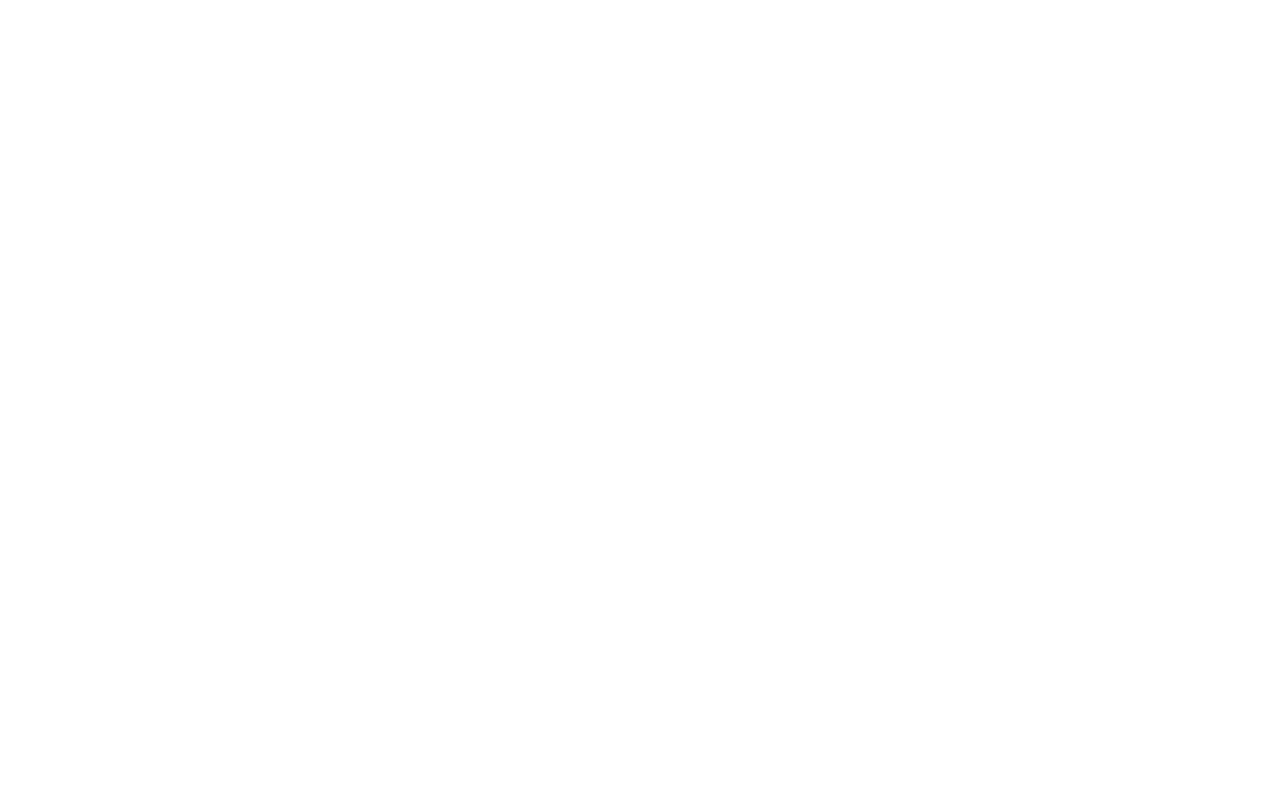
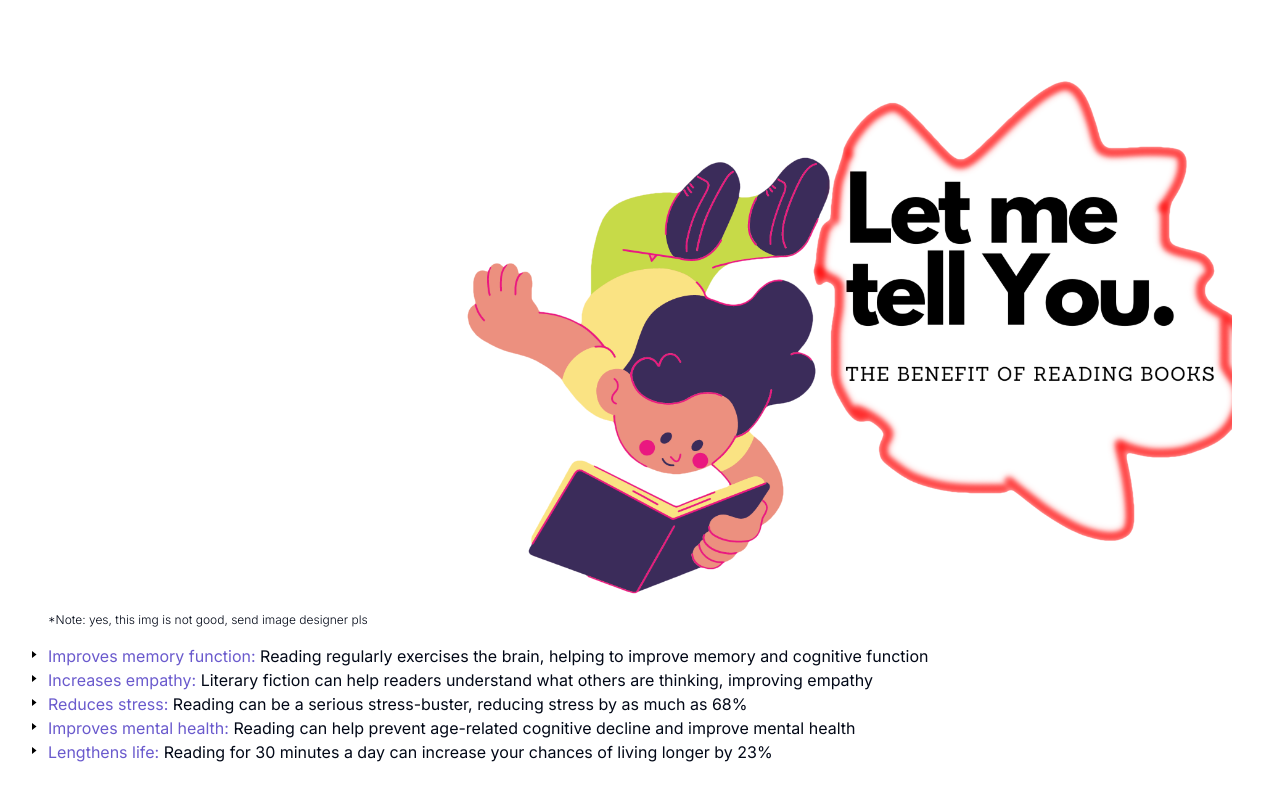
Before and after one commit to askpradana/project-books, a Next.js app: page / in a window 1280 px wide. Shown: the part 910-1710 px from the top of the page. Before the commit the page ends 800 px from the top, so only its background shows below. Built offline with nearby package versions, Linux system fonts and the light colour scheme.

Commit message:
feat: add benefit of reading func

```diff
--- /dev/null
+++ b/app/components/readingbenefit.tsx
@@ -0,0 +1,53 @@
+import Image from "next/image";
+import benefitImages from "../../public/benefitofreadingbooks.png";
+
+export default function ReadingBenefit() {
+	return (
+		<div className="p-12 gap-4 flex flex-col">
+			<div>
+				<h1>Interested in reading a books?</h1>
+				<Image src={benefitImages} alt="Perks of reading a books" />
+				<p className="text-xs font-light">
+					*Note: yes, this img is not good, send image designer pls
+				</p>
+			</div>
+			<ol>
+				<li>
+					<a href="https://www.realsimple.com/health/preventative-health/benefits-of-reading-real-books">
+						Improves memory function:
+					</a>{" "}
+					Reading regularly exercises the brain, helping to improve memory and
+					cognitive function
+				</li>
+				<li>
+					<a href="https://www.realsimple.com/health/preventative-health/benefits-of-reading-real-books">
+						Increases empathy:
+					</a>{" "}
+					Literary fiction can help readers understand what others are thinking,
+					improving empathy
+				</li>
+				<li>
+					<a href="https://www.realsimple.com/health/preventative-health/benefits-of-reading-real-books">
+						Reduces stress:
+					</a>{" "}
+					Reading can be a serious stress-buster, reducing stress by as much as
+					68%
+				</li>
+				<li>
+					<a href="https://www.oberlo.com/blog/benefits-of-reading-books">
+						Improves mental health:
+					</a>{" "}
+					Reading can help prevent age-related cognitive decline and improve
+					mental health
+				</li>
+				<li>
+					<a href="https://www.oberlo.com/blog/benefits-of-reading-books">
+						Lengthens life:
+					</a>{" "}
+					Reading for 30 minutes a day can increase your chances of living
+					longer by 23%
+				</li>
+			</ol>
+		</div>
+	);
+}
--- a/app/page.tsx
+++ b/app/page.tsx
@@ -1,6 +1,7 @@
 import Bantuan from "./bantuan";
 import Fact from "./components/fact";
 import Header from "./components/header";
+import ReadingBenefit from "./components/readingbenefit";
 
 export default function Home() {
 	return (
@@ -8,6 +9,7 @@
 			<Header />
 			{/* <Bantuan /> */}
 			<Fact />
+			<ReadingBenefit />
 		</main>
 	);
 }
```
Also changed, not shown: public/benefitofreadingbooks.png (added), public/list-style.svg (added).
